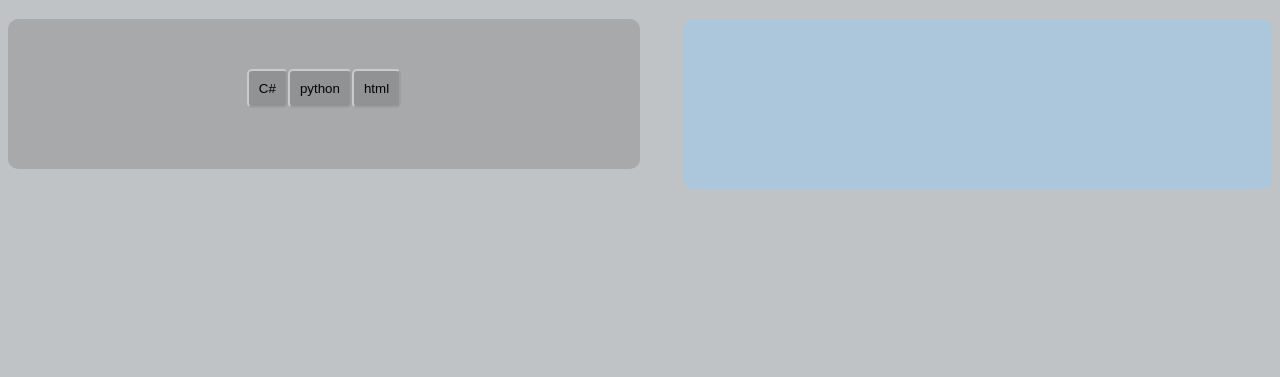
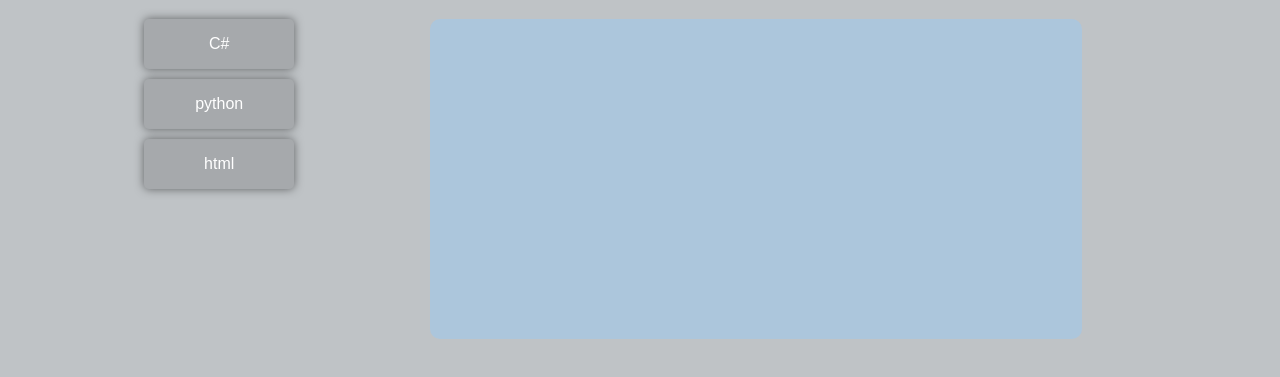
Before and after one commit to Behroozi0149/tell-about-programing-language, a plain HTML site: page index.html in a window 1280 px wide. Shown: the part 61-438 px from the top of the page. Drawn offline with Linux system fonts and the light colour scheme.

Commit message:
improve button code

```diff
--- a/style.css
+++ b/style.css
@@ -1,32 +1,37 @@
-body{
+body {
     background-color: rgba(154, 161, 166, 0.63);
 }
-header{
+
+header {
     font-family: 'Courier New', Courier, monospace;
     text-align: center;
     background-color: rgba(171, 177, 180, 0.562);
     border-radius: 10px;
 }
-nav{
-    background-color: rgba(158, 159, 159, 0.695);
-    padding-top: 4%;
-    width: 50%;
-    height: 100px;
-    border-radius: 10px;
-    text-align: center;
-}
-aside{
+
+aside {
     float: right;
     padding: 10px;
-    width: 45%;
-    height: 150px;
+    width: 50%;
+    height: 300px;
     background-color: rgba(171, 199, 224, 0.882);
     border-radius: 10px;
     border-color: black;
+    margin-right: 15%;
 }
-button{
+
+button {
     padding: 10px;
+    background-color: rgba(0, 0, 0, 0.134);
+    width: 150px;
+    height: 50px;
+    display: block;
+    border: none;
     border-radius: 5px;
-     border-color: rgba(255, 255, 255, 0.51);
     background-color: rgba(0, 0, 0, 0.134);
+    color: #fff;
+    font-size: 16px;
+    text-align: center;
+    margin: 10px auto;
+    box-shadow: 0 0 10px rgba(0, 0, 0, 0.5);
 }
```
